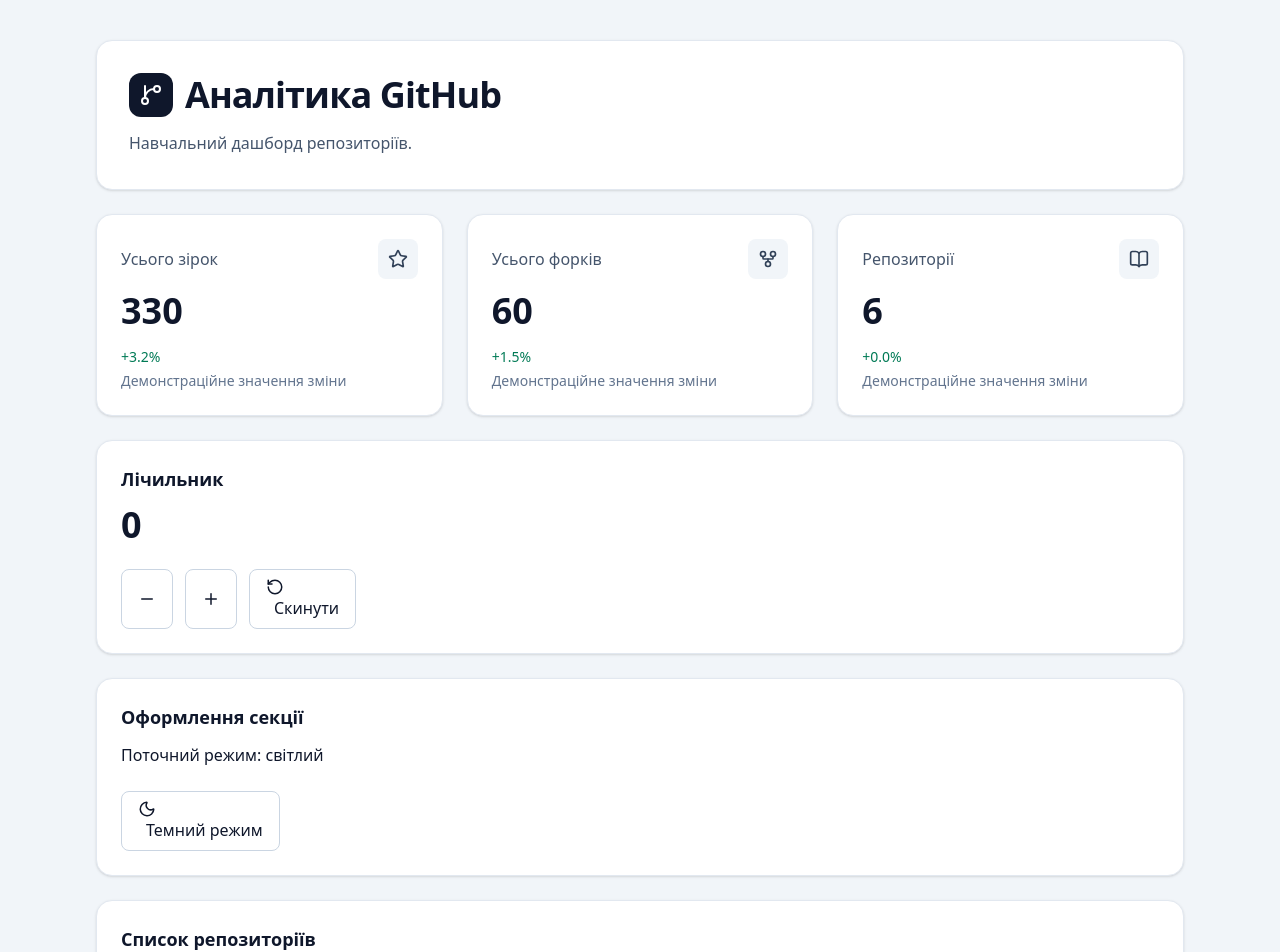
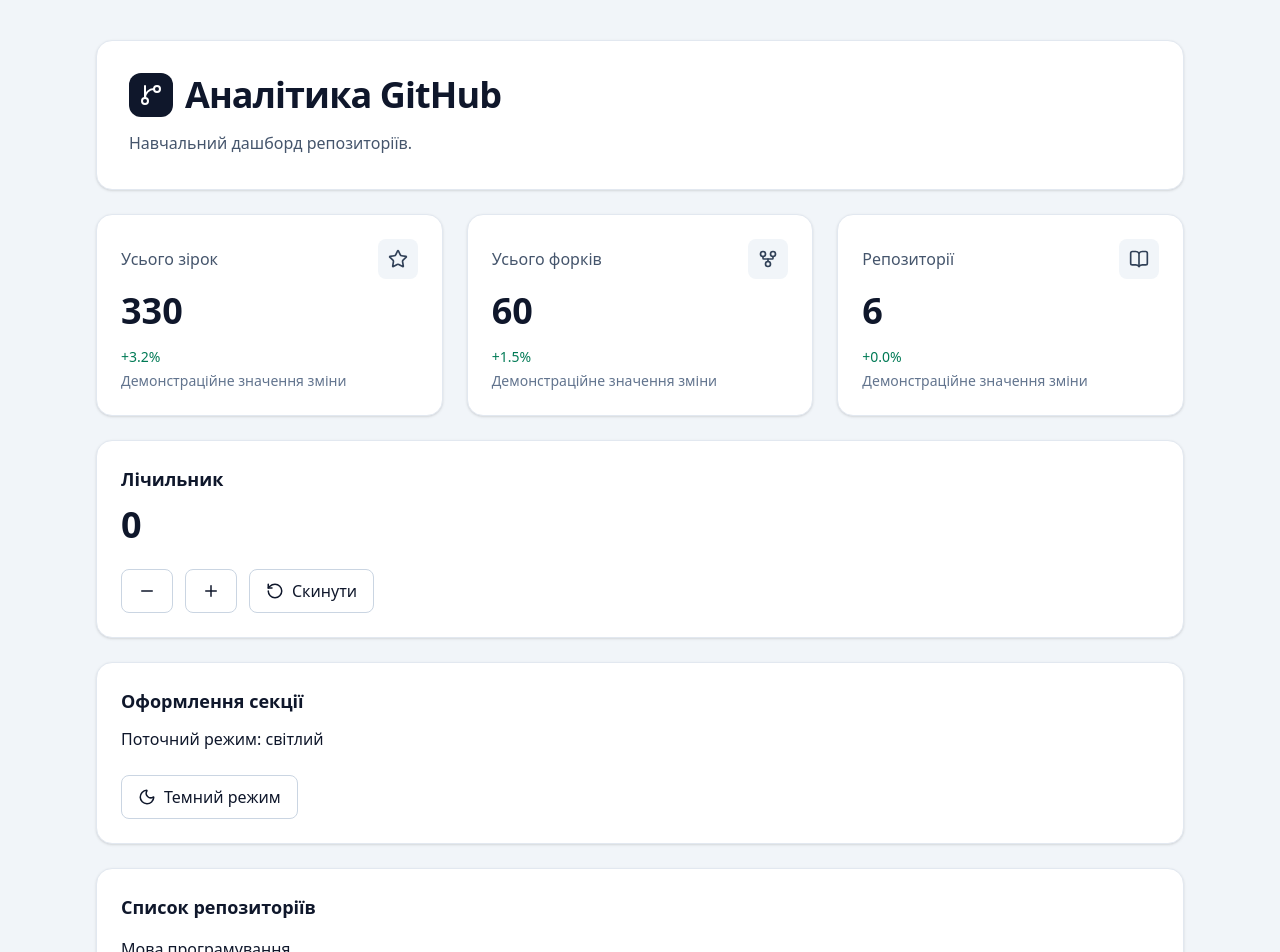
Before and after one commit to SkyKals/GitHub-Analytics-Dashboard, a React (Vite) app: page / in a window 1280 px wide. Shown: the top 952 px of the page. Built offline with nearby package versions, Linux system fonts and the light colour scheme.

Commit message:
LAB-01: align widget control icons

```diff
--- a/src/components/widgets/Counter.tsx
+++ b/src/components/widgets/Counter.tsx
@@ -51,7 +51,7 @@
           type="button"
           aria-label="Скинути лічильник"
           onClick={handleReset}
-          className="min-h-11 rounded-lg border border-slate-300 px-4 py-2 font-medium text-slate-900 hover:bg-slate-100"
+          className="inline-flex min-h-11 items-center justify-center rounded-lg border border-slate-300 px-4 py-2 font-medium text-slate-900 hover:bg-slate-100"
         >
           <RotateCcw size={18} aria-hidden="true" />
           <span className="ml-2">Скинути</span>
--- a/src/components/widgets/Toggle.tsx
+++ b/src/components/widgets/Toggle.tsx
@@ -21,7 +21,7 @@
         type="button"
         aria-pressed={isDarkMode}
         onClick={() => setIsDarkMode((currentMode) => !currentMode)}
-        className={`mt-6 min-h-11 rounded-lg border px-4 py-2 font-medium ${
+          className={`mt-6 inline-flex min-h-11 items-center justify-center rounded-lg border px-4 py-2 font-medium ${
           isDarkMode
             ? 'border-slate-500 bg-slate-700 text-slate-50 hover:bg-slate-600'
             : 'border-slate-300 bg-white text-slate-900 hover:bg-slate-100'
```
